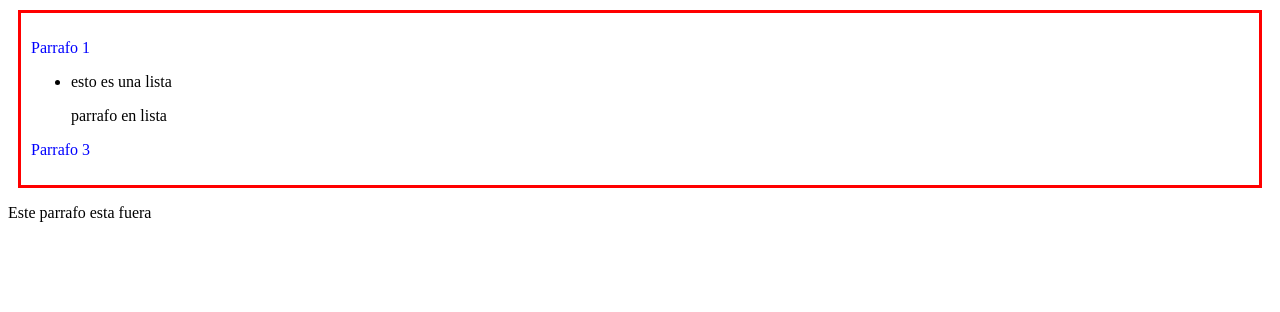
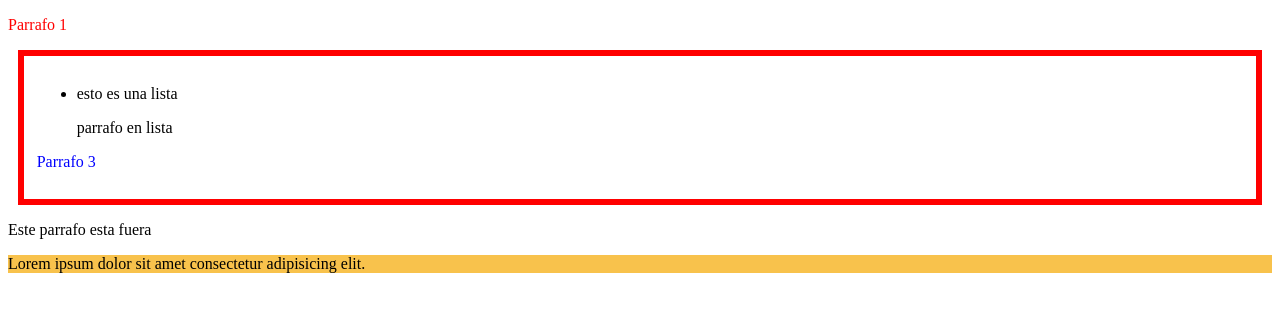
Before and after one commit to raq29CM/generation-ch16, a plain HTML site: page 2-intro-web/introCss/selectores.html in a window 1280 px wide. Drawn offline with Linux system fonts and the light colour scheme.

Commit message:
created imagenes/ and medidas.html

```diff
--- a/2-intro-web/introCss/css/selector.css
+++ b/2-intro-web/introCss/css/selector.css
@@ -1,9 +1,13 @@
 div {
-    border: red 3px solid;
+    border: red 6px solid;
     margin: 10px;
-    padding: 10px;
+    padding: 1%;
 }
 
 div > p{
     color: blue;
 }
+
+p[unico]{
+    color: red;
+}
--- a/2-intro-web/introCss/selectores.html
+++ b/2-intro-web/introCss/selectores.html
@@ -8,10 +8,12 @@
     <link rel="stylesheet" href="css/selector.css">
 </head>
 <body>
-    <!-- SELECTOR HIJO E>f -->
+    <!-- SELECTOR HIJO E > f -->
+    <!-- SELECTOR CONSECUTIVO E + f -->
+    <!-- SELECTOR HERMANO E ~ f-->
 
+    <p unico>Parrafo 1</p>
     <div>
-        <p>Parrafo 1</p>
         <ul>
             <li>esto es una lista
             <p>parrafo en lista</p>
@@ -21,5 +23,10 @@
     </div>
     <p>Este parrafo esta fuera</p>
 
+    <!-- RGBA=(ROJOS,VERDES,AZULES,SATURACION) -->
+    <!-- SATURACION=[0 a 1] entre mayor el numero mas saturacion -->
+    <p style="background-color: rgba(245,168,1,0.7)">
+        Lorem ipsum dolor sit amet consectetur adipisicing elit.
+    </p>
 </body>
 </html>
```
Also changed, not shown: 2-intro-web/introCss/medidas.html (added, +32 -0 lines), 2-intro-web/introCss/imagenes/michi.jpg (added), 2-intro-web/introCss/imagenes/michiChinos.jpg (added), 2-intro-web/introCss/imagenes/michiPanza.jpg (added).
